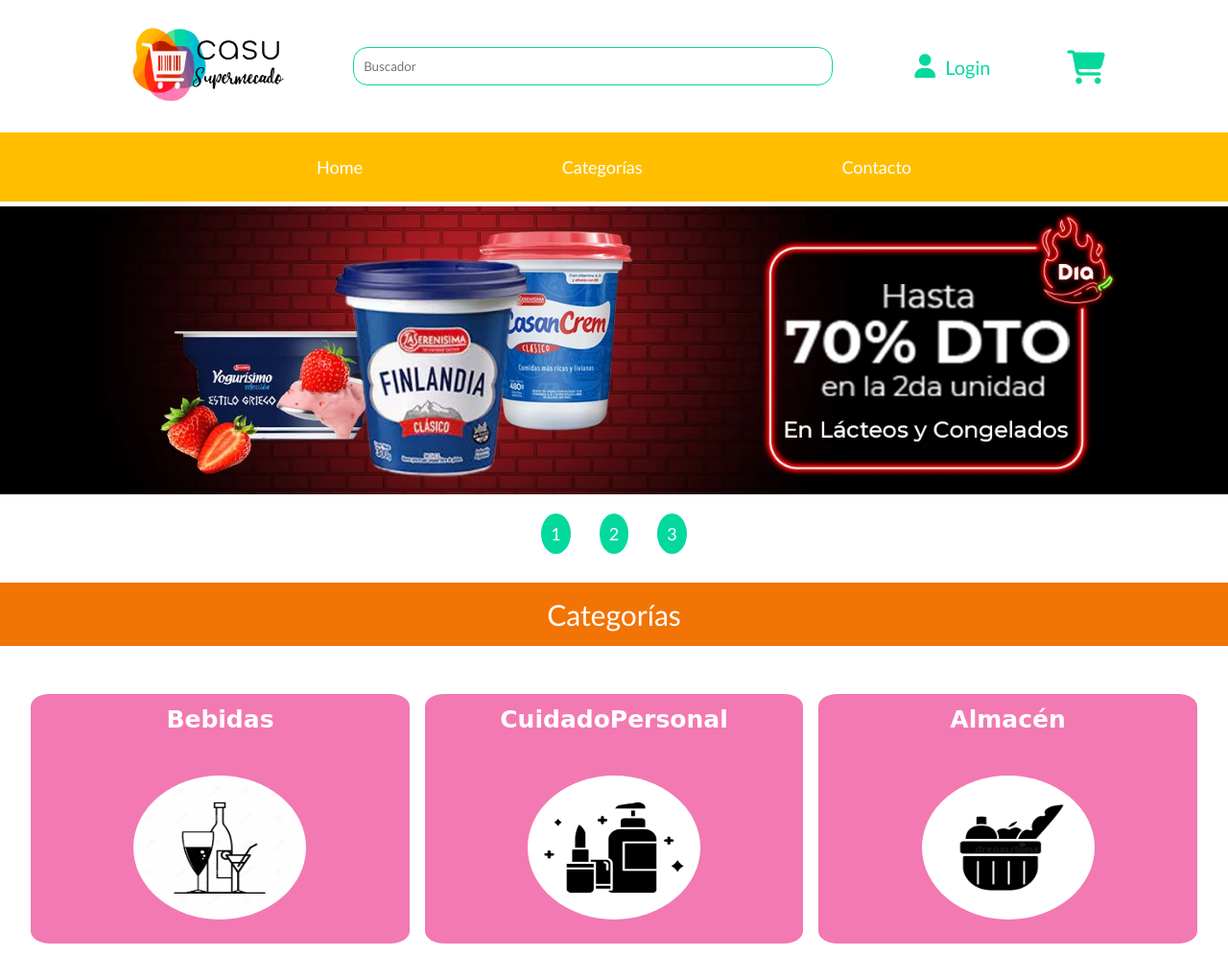
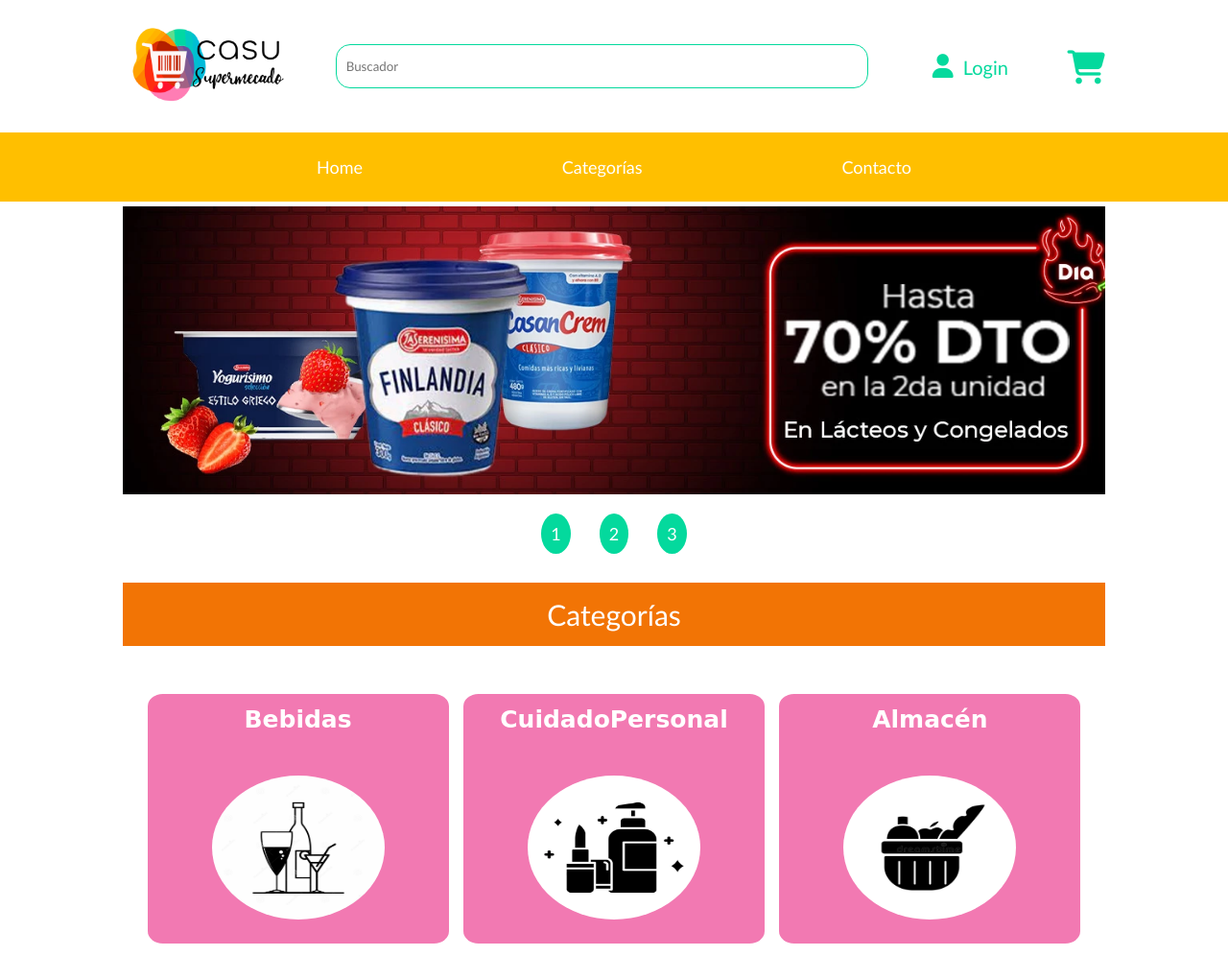
Before and after one commit to maraquino/TPWEB-Grupo10, a plain HTML site: page index.html in a window 1280 px wide. Shown: the top 996 px of the page at 96% size. Drawn offline with Linux system fonts and the light colour scheme.

Commit message:
primer commit

```diff
--- a/css/estilos.css
+++ b/css/estilos.css
@@ -1,9 +1,19 @@
+/*
+amarillo #FFBF00
+naranja #F27405
+rosa #F279B2
+verde #04D99D
+rojo #F2220F
+*/
 * {
   margin: 0;
   padding: 0;
   font-family: "Trebuchet MS", "Lucida Sans Unicode", "Lucida Grande",
     "Lucida Sans", Arial, sans-serif;
 }
+@media screen and (min-width:60em ) {
+
+
 
 body {
   background-color: white;
@@ -49,8 +59,8 @@ header a img {
   border: #04D99D 1px solid;
   border-radius: 15px;
   margin: auto;
-  width: 500px;
-  height: 40px;
+  width: 41.66em;
+  height: 3.5em;
   padding-left:10px;
 }
 
@@ -400,11 +410,8 @@ footer{
   font-size: 20px;
   color: white;
 }
-
-/*
-amarillo #FFBF00
-naranja #F27405
-rosa #F279B2
-verde #04D99D
-rojo #F2220F
-*/
+main {
+  width: 80%;
+  margin: auto;
+}
+}
```
